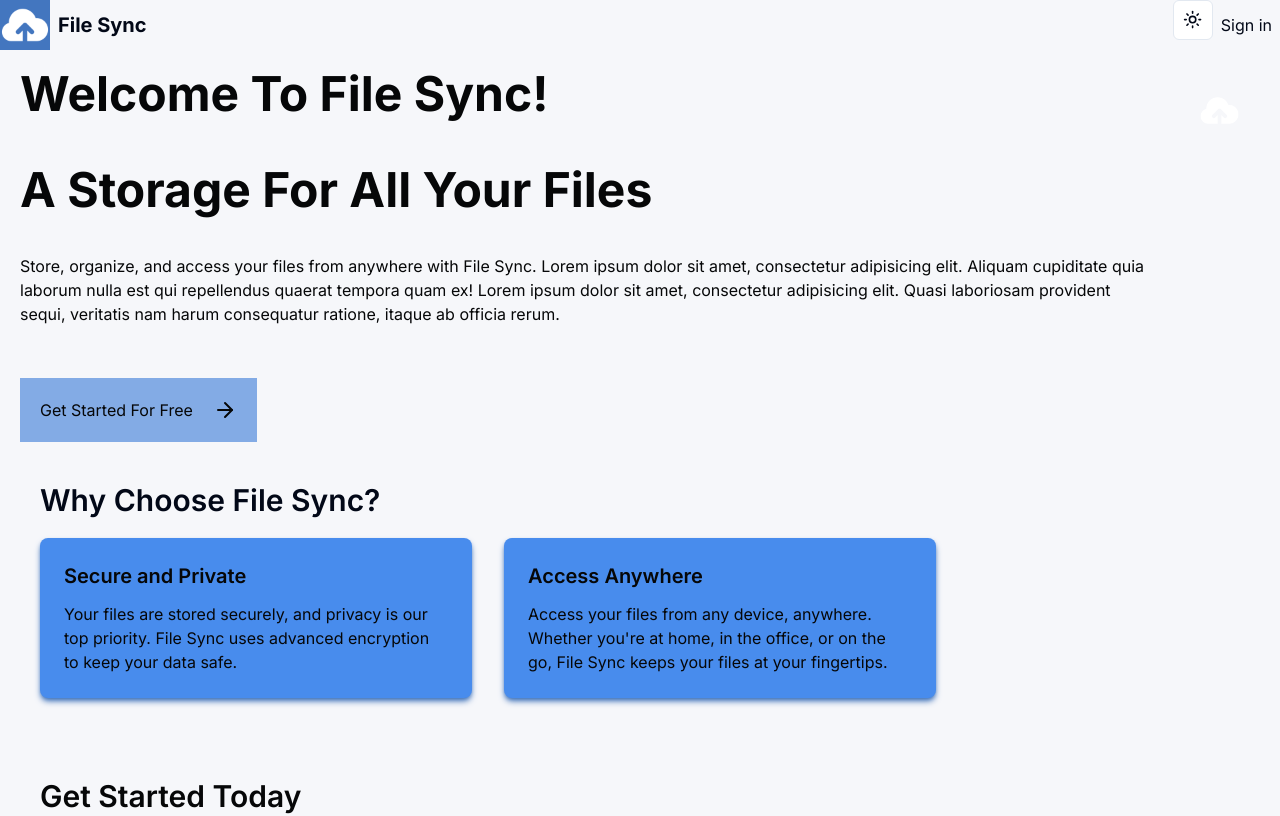
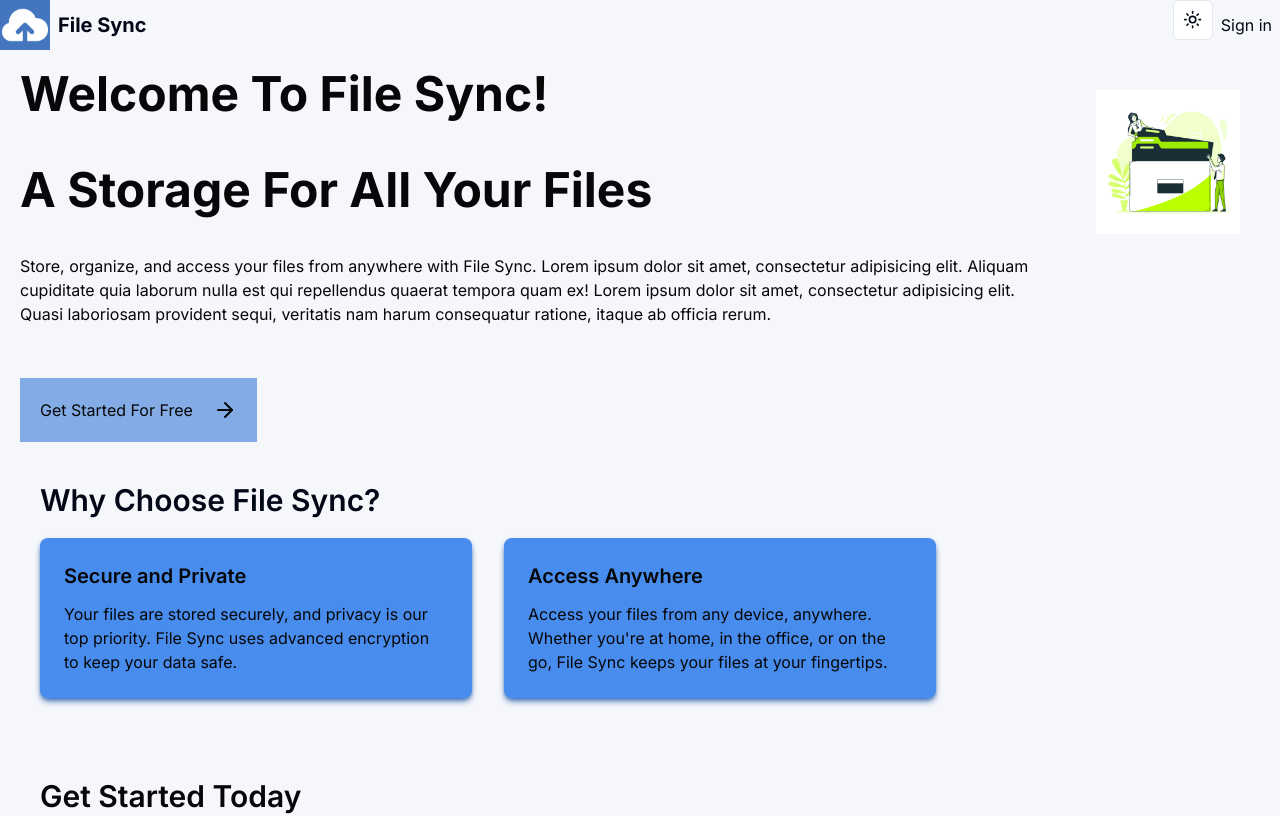
Before and after one commit to B-Mustafa/file-storage, a Next.js app: page / in a window 1280 px wide. Shown: the top 816 px of the page. Built offline with nearby package versions, Linux system fonts and the light colour scheme; no server answers.

Commit message:
new home ui being replaced

```diff
--- a/app/page.tsx
+++ b/app/page.tsx
@@ -1,6 +1,7 @@
 import Footer from "@/components/Footer";
 import { ArrowRight } from "lucide-react";
 import Image from "next/image";
+import Hero from '@/public/Documents.jpg'
 import Link from "next/link";
 
 export default function Home() {
@@ -27,8 +28,8 @@ export default function Home() {
             <ArrowRight className="ml-5" />
           </Link>
         </div>
-        <div className="bg-light-background dark:bg-dark-background h-full p-10">
-          <Image src="/cloud_storage.png" alt="cloud photo" height={100} width={100} className="invert" />
+        <div className="bg-light-background dark:bg-dark-background h-full p-10 ">
+          <Image src={Hero}  alt="cloud photo" height={700} width={700} className="sm:h-auto sm:w-96 sm:items-center" />
         </div>
       </div>
 
```
Also changed, not shown: public/Documents.jpg (added).
